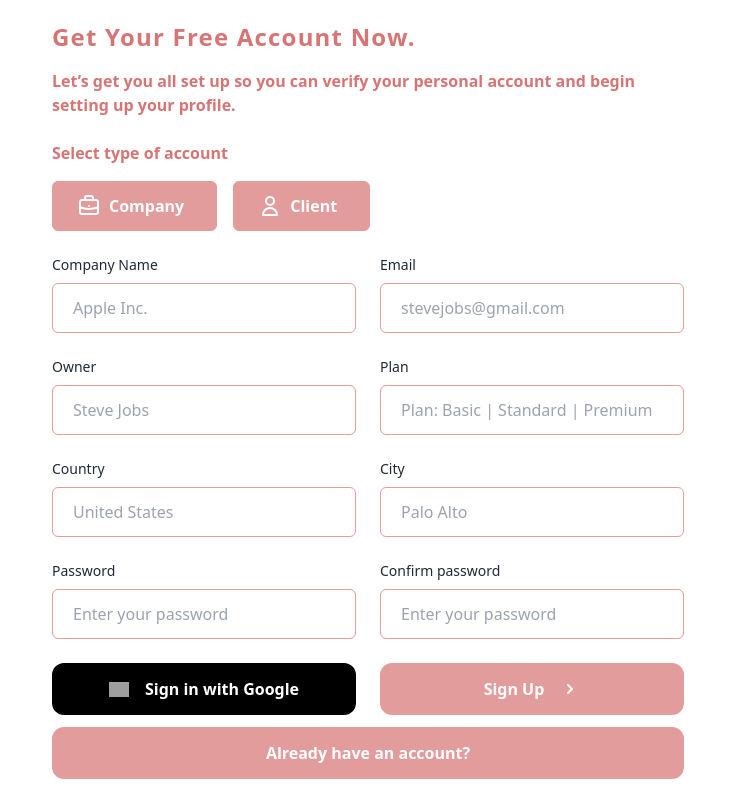
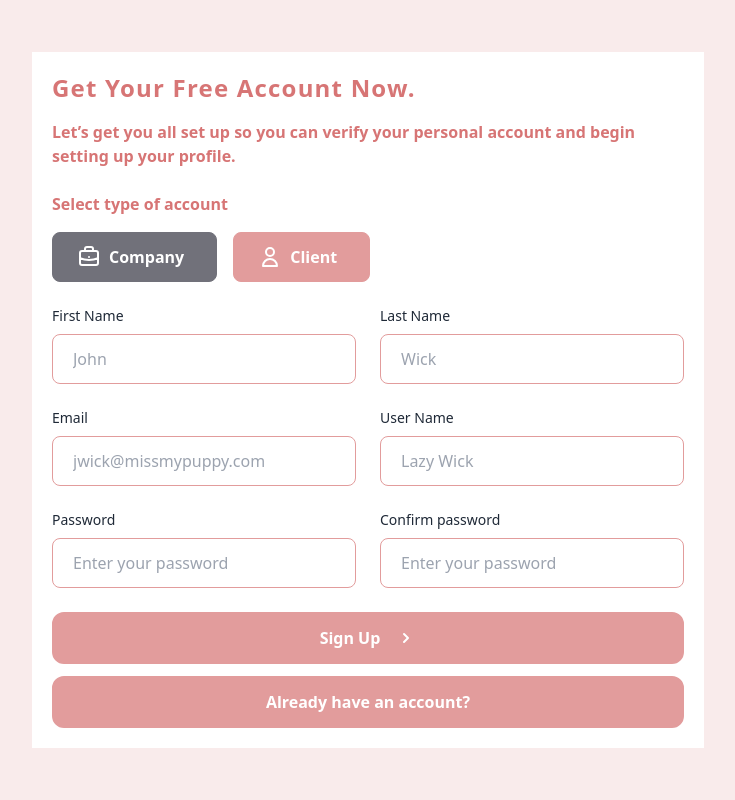
Before and after one commit to SamuelRnn/lazy-buy, a Next.js app: page /signup in a window 1280 px wide. Shown: the whole page, without its empty margins (528-1263 px from the left). Built offline with nearby package versions, Linux system fonts and the light colour scheme; grey boxes are pictures that could not be loaded.

Commit message:
mod(signUp & signCompany): finished styles

```diff
--- a/components/signCompany.jsx
+++ b/components/signCompany.jsx
@@ -2,6 +2,7 @@ import AnimatedLogo from "../components/AnimatedLogo";
 import Link from "next/link";
 import Image from "next/image";
 import { motion, AnimatePresence } from "framer-motion";
+import { Listbox } from "@headlessui/react";
 
 const SignupCompany = ({ typeAccount, setTypeAccount }) => {
   async function handleSignUp(e) {
@@ -22,7 +23,10 @@ const SignupCompany = ({ typeAccount, setTypeAccount }) => {
   const handleClick = () => {
     !typeAccount.company && setTypeAccount({ client: false, company: true });
     !typeAccount.client && setTypeAccount({ client: true, company: false });
+    !typeAccount.active && setTypeAccount({ active: true });
   };
+
+
 
   return (
     <AnimatePresence>
@@ -33,17 +37,17 @@ const SignupCompany = ({ typeAccount, setTypeAccount }) => {
         >
           <section className="bg-gradient-to-t to-zinc-100 from-fondo-200">
             <div className="flex justify-center min-h-screen">
-              <div className="hidden lg:flex lg:w-2/5 justify-center items-center">
+              <div className="hidden lg:flex lg:w-2/4 justify-center items-center p-">
                 <AnimatedLogo />
               </div>
 
               <div
-                className="flex items-center w-full max-w-3xl  mx-auto lg:px-12 lg:w-3/5"
+                className="flex items-center w-full max-w-3xl mx-auto lg:px-2 lg:w-3/5 bg-white"
                 id="signup_div"
               >
                 <div className="w-fullbg-gradient-to-t to-zinc-400 from-fondo-200 p-5">
                   <h1 className="text-2xl font-bold tracking-wider text-zinc-700 capitalize">
-                    Get your free account now.
+                    Become a lazy-seller and grow your business
                   </h1>
 
                   <p className="mt-4 text-zinc-500 font-bold">
@@ -59,7 +63,7 @@ const SignupCompany = ({ typeAccount, setTypeAccount }) => {
                     <div className="mt-3 md:flex md:items-center md:-mx-2">
                       <button
                         disabled={typeAccount.company ? true : null}
-                        className="mt-1 flex justify-center w-full px-6 py-3 text-zinc-100 font-bold bg-zinc-400 active:bg-gradient-to-tl active:to-zinc-400 active:from-fondo-200 border-fondo-200 rounded-md md:w-auto md:mx-2 focus:outline-none"
+                        className="border mt-1 flex justify-center w-full px-6 py-3 text-zinc-100 font-bold border-zinc-500 bg-zinc-500 rounded-md md:w-auto md:mx-2"
                         onClick={handleClick}
                       >
                         <svg
@@ -81,7 +85,7 @@ const SignupCompany = ({ typeAccount, setTypeAccount }) => {
                       </button>
 
                       <button
-                        className="mt-1 flex justify-center w-full px-6 py-3 text-zinc-100 font-bold bg-zinc-400 hover:bg-gradient-to-tl hover:to-zinc-400 hover:from-fondo-200 border-fondo-200 rounded-md md:w-auto md:mx-2 focus:outline-none"
+                        className="mt-1 flex justify-center w-full px-6 py-3 text-zinc-100 font-bold bg-fondo-200 hover:border-zinc-500 hover:text-fondo-200 transition-all hover:bg-white border border-zinc-500 rounded-md md:w-auto md:mx-2 focus:outline-none"
                         onClick={handleClick}
                       >
                         <svg
@@ -108,7 +112,7 @@ const SignupCompany = ({ typeAccount, setTypeAccount }) => {
                     className="grid grid-cols-1 gap-6 mt-6 md:grid-cols-2"
                     onSubmit={handleSignUp}
                   >
-                    <div>
+                    <div className="col-span-2">
                       <label className="block mb-2 text-sm text-gray-800">
                         Company Name
                       </label>
@@ -116,7 +120,7 @@ const SignupCompany = ({ typeAccount, setTypeAccount }) => {
                         name="name"
                         type="text"
                         placeholder="Apple Inc."
-                        className="block w-full px-5 py-3 mt-2 text-gray-700 placeholder-gray-400 bg-white border border-fondo-200 rounded-md focus:border-zinc-700 dark:focus:border-zinc-700 focus:ring-zinc-700 focus:outline-none focus:ring focus:ring-opacity-40"
+                        className="block w-full px-5 py-3 mt-2 text-gray-700 placeholder-gray-400 bg-white border border-zinc-500 rounded-lg focus:outline-none col-span-3"
                       />
                     </div>
 
@@ -128,7 +132,7 @@ const SignupCompany = ({ typeAccount, setTypeAccount }) => {
                         name="email"
                         type="email"
                         placeholder="stevejobs@gmail.com"
-                        className="block w-full px-5 py-3 mt-2 text-gray-700 placeholder-gray-400 bg-white border border-fondo-200 rounded-md focus:border-zinc-700 dark:focus:border-zinc-700 focus:ring-zinc-700 focus:outline-none focus:ring focus:ring-opacity-40"
+                        className="block w-full px-5 py-3 mt-2 text-gray-700 placeholder-gray-400 bg-white border border-zinc-500 rounded-lg focus:outline-none"
                       />
                     </div>
 
@@ -140,19 +144,7 @@ const SignupCompany = ({ typeAccount, setTypeAccount }) => {
                         name="owner"
                         type="text"
                         placeholder="Steve Jobs"
-                        className="block w-full px-5 py-3 mt-2 text-gray-700 placeholder-gray-400 bg-white border border-fondo-200 rounded-md focus:border-zinc-700 dark:focus:border-zinc-700 focus:ring-zinc-700 focus:outline-none focus:ring focus:ring-opacity-40"
-                      />
-                    </div>
-
-                    <div>
-                      <label className="block mb-2 text-sm text-gray-800">
-                        Plan
-                      </label>
-                      <input
-                        name="plan"
-                        type="text"
-                        placeholder="Plan: Basic | Standard | Premium"
-                        className="block w-full px-5 py-3 mt-2 text-gray-700 placeholder-gray-400 bg-white border border-fondo-200 rounded-md focus:border-zinc-700 dark:focus:border-zinc-700 focus:ring-zinc-700 focus:outline-none focus:ring focus:ring-opacity-40"
+                        className="block w-full px-5 py-3 mt-2 text-gray-700 placeholder-gray-400 bg-white border border-zinc-500 rounded-lg focus:outline-none"
                       />
                     </div>
                     <div>
@@ -163,7 +155,7 @@ const SignupCompany = ({ typeAccount, setTypeAccount }) => {
                         name="country"
                         type="text"
                         placeholder="United States"
-                        className="block w-full px-5 py-3 mt-2 text-gray-700 placeholder-gray-400 bg-white border border-fondo-200 rounded-md focus:border-zinc-700 dark:focus:border-zinc-700 focus:ring-zinc-700 focus:outline-none focus:ring focus:ring-opacity-40"
+                        className="block w-full px-5 py-3 mt-2 text-gray-700 placeholder-gray-400 bg-white border border-zinc-500 rounded-lg focus:outline-none"
                       />
                     </div>
                     <div>
@@ -174,7 +166,7 @@ const SignupCompany = ({ typeAccount, setTypeAccount }) => {
                         name="city"
                         type="text"
                         placeholder="Palo Alto"
-                        className="block w-full px-5 py-3 mt-2 text-gray-700 placeholder-gray-400 bg-white border border-fondo-200 rounded-md focus:border-zinc-700 dark:focus:border-zinc-700 focus:ring-zinc-700 focus:outline-none focus:ring focus:ring-opacity-40"
+                        className="block w-full px-5 py-3 mt-2 text-gray-700 placeholder-gray-400 bg-white border border-zinc-500 rounded-lg focus:outline-none"
                       />
                     </div>
 
@@ -186,9 +178,10 @@ const SignupCompany = ({ typeAccount, setTypeAccount }) => {
                         name="password"
                         type="password"
                         placeholder="Enter your password"
-                        className="border-fondo-200 block w-full px-5 py-3 mt-2 text-gray-700 placeholder-gray-400 bg-white border rounded-md focus:border-zinc-700 dark:focus:border-zinc-700 focus:ring-zinc-700 focus:outline-none focus:ring focus:ring-opacity-40"
+                        className="block w-full px-5 py-3 mt-2 text-gray-700 placeholder-gray-400 bg-white border border-zinc-500 rounded-lg focus:outline-none"
                       />
                     </div>
+
 
                     <div>
                       <label className="block mb-2 text-sm text-gray-800">
@@ -197,11 +190,11 @@ const SignupCompany = ({ typeAccount, setTypeAccount }) => {
                       <input
                         type="password"
                         placeholder="Enter your password"
-                        className="block w-full px-5 py-3 mt-2 text-gray-700 placeholder-gray-400 bg-white border border-fondo-200 rounded-md focus:border-zinc-700 dark:focus:border-zinc-700 focus:ring-zinc-700 focus:outline-none focus:ring focus:ring-opacity-40"
+                        className="block w-full px-5 py-3 mt-2 text-gray-700 placeholder-gray-400 bg-white border border-zinc-500 rounded-lg focus:outline-none"
                       />
                     </div>
-                    <button
-                      className="hover:text-black hover:bg-white text-white font-semibold flex rounded-xl border-2 p-3 border-black items-center justify-center gap-4 ease-in-out transition-all bg-black"
+                    {/* <button
+                      className="hover:text-black hover:bg-white text-white font-semibold flex rounded-xl border-2 p-3 border-black items-center justify-center w-full gap-4 ease-in-out transition-all bg-black"
                       type="submit"
                     >
                       <Image
@@ -211,8 +204,8 @@ const SignupCompany = ({ typeAccount, setTypeAccount }) => {
                         alt="Google"
                       />
                       Sign in with Google
-                    </button>
-                    <button className="hover:text-fondo-300 hover:bg-white text-white font-semibold flex rounded-xl border-2 p-3 border-fondo-200 items-center justify-center gap-4 ease-in-out transition-all bg-fondo-200">
+                    </button> */}
+                    <button className="hover:text-zinc-700 hover:bg-zinc-300 hover:border-zinc-300 text-zinc-100 font-semibold flex rounded-xl border-2 p-3 border-zinc-500 items-center justify-center gap-4 ease-in-out transition-all bg-zinc-500 col-span-2">
                       <span>Sign Up </span>
 
                       <svg
@@ -231,7 +224,7 @@ const SignupCompany = ({ typeAccount, setTypeAccount }) => {
                   </form>
                   <div>
                     <Link
-                      className="hover:text-fondo-300 mt-3 hover:bg-white text-white font-semibold flex rounded-xl border-2 py-3 border-fondo-200 items-center justify-center gap-4ease-in-out transition-all bg-fondo-200"
+                      className="hover:text-zinc-700 mt-3 hover:bg-zinc-300 hover:border-zinc-300 text-zinc-100 font-semibold flex rounded-xl border-2 py-3 border-zinc-500 items-center justify-center gap-4ease-in-out transition-all bg-zinc-500"
                       href="./login"
                     >
                       Already have an account?
--- a/pages/signup.jsx
+++ b/pages/signup.jsx
@@ -13,7 +13,7 @@ const Signup = () => {
   const [typeAccount, setTypeAccount] = useState({
     client: true,
     company: false,
-    // active: false
+    active: false,
   });
 
   const formik = useFormik({
@@ -64,7 +64,7 @@ const Signup = () => {
               initial={{ x: 200, opacity: 0 }}
               animate={{ x: 0, opacity: 1 }}
             >
-              <section className="bg-white">
+              <section className="bg-fondo-50">
                 <div className="flex justify-center min-h-screen">
                   <div className="hidden lg:flex lg:w-2/5 justify-center items-center">
                     <AnimatedLogo />
@@ -91,7 +91,8 @@ const Signup = () => {
                         {/* login type buttons */}
                         <div className="mt-3 md:flex md:items-center md:-mx-2">
                           <button
-                            className="mt-1 flex justify-center w-full px-6 py-3 text-white font-bold bg-fondo-200 hover:bg-white hover:text-fondo-400 border border-fondo-200 transition-all rounded-md md:w-auto md:mx-2 focus:outline-none"
+                            disabled={typeAccount.company ? true : null}
+                            className="mt-1 flex justify-center w-full px-6 py-3 text-white font-bold bg-zinc-500 hover:bg-zinc-300 hover:text-zinc-500 hover:border-zinc-300 border border-zinc-500 transition-all rounded-lg md:w-auto md:mx-2 focus:outline-none"
                             onClick={handleClick}
                           >
                             <svg
@@ -113,7 +114,8 @@ const Signup = () => {
                           </button>
 
                           <button
-                            className="mt-1 flex justify-center w-full px-6 py-3 text-white font-bold bg-fondo-200 hover:bg-white hover:text-fondo-400 border border-fondo-200 transition-all rounded-md md:w-auto md:mx-2 focus:outline-none"
+                            disabled={typeAccount.client ? true : null}
+                            className="mt-1 flex justify-center w-full px-6 py-3 text-white font-bold bg-fondo-200 hover:bg-fondo-100 hover:text-white hover:border-fondo-200 border border-fondo-200 transition-all rounded-lg md:w-auto md:mx-2 focus:outline-none"
                             onClick={handleClick}
                           >
                             <svg
@@ -135,21 +137,33 @@ const Signup = () => {
                           </button>
                         </div>
                       </div>
-
                       <form
-                        className="grid grid-cols-1 gap-6 mt-6 md:grid-cols-2"
+                        className="grid grid-cols-2 gap-6 mt-6 md:grid-cols-2"
                         onSubmit={formik.handleSubmit}
                       >
                         <div>
                           <label className="block mb-2 text-sm text-gray-800">
-                            Company Name
+                            First Name
                           </label>
                           <input
                             name="name"
                             type="text"
-                            placeholder="Apple Inc."
-                            className="block w-full px-5 py-3 mt-2 text-gray-700 placeholder-gray-400 bg-white border border-fondo-200 rounded-md focus:border-zinc-700 dark:focus:border-zinc-700 focus:ring-zinc-700 focus:outline-none focus:ring focus:ring-opacity-40"
+                            placeholder="John"
+                            className="block w-full px-5 py-3 mt-2 text-gray-700 placeholder-gray-400 bg-white border border-fondo-200 rounded-lg focus:outline-none"
                             {...formik.getFieldProps("name")}
+                          />
+                        </div>
+
+                        <div>
+                          <label className="block mb-2 text-sm text-gray-800">
+                            Last Name
+                          </label>
+                          <input
+                            name="lastname"
+                            type="text"
+                            placeholder="Wick"
+                            className="block w-full px-5 py-3 mt-2 text-gray-700 placeholder-gray-400 bg-white border border-fondo-200 rounded-lg focus:outline-none"
+                            {...formik.getFieldProps("email")}
                           />
                         </div>
 
@@ -160,59 +174,22 @@ const Signup = () => {
                           <input
                             name="email"
                             type="email"
-                            placeholder="stevejobs@gmail.com"
-                            className="block w-full px-5 py-3 mt-2 text-gray-700 placeholder-gray-400 bg-white border border-fondo-200 rounded-md focus:border-zinc-700 dark:focus:border-zinc-700 focus:ring-zinc-700 focus:outline-none focus:ring focus:ring-opacity-40"
-                            {...formik.getFieldProps("email")}
-                          />
-                        </div>
-
-                        <div>
-                          <label className="block mb-2 text-sm text-gray-800">
-                            Owner
-                          </label>
-                          <input
-                            name="owner"
-                            type="text"
-                            placeholder="Steve Jobs"
-                            className="block w-full px-5 py-3 mt-2 text-gray-700 placeholder-gray-400 bg-white border border-fondo-200 rounded-md focus:border-zinc-700 dark:focus:border-zinc-700 focus:ring-zinc-700 focus:outline-none focus:ring focus:ring-opacity-40"
+                            placeholder="jwick@missmypuppy.com"
+                            className="block w-full px-5 py-3 mt-2 text-gray-700 placeholder-gray-400 bg-white border border-fondo-200 rounded-lg focus:outline-none"
                             {...formik.getFieldProps("owner")}
                           />
                         </div>
 
                         <div>
                           <label className="block mb-2 text-sm text-gray-800">
-                            Plan
+                            User Name
                           </label>
                           <input
-                            name="plan"
+                            name="username"
                             type="text"
-                            placeholder="Plan: Basic | Standard | Premium"
-                            className="block w-full px-5 py-3 mt-2 text-gray-700 placeholder-gray-400 bg-white border border-fondo-200 rounded-md focus:border-zinc-700 dark:focus:border-zinc-700 focus:ring-zinc-700 focus:outline-none focus:ring focus:ring-opacity-40"
+                            placeholder="Lazy Wick"
+                            className="block w-full px-5 py-3 mt-2 text-gray-700 placeholder-gray-400 bg-white border border-fondo-200 rounded-lg focus:outline-none"
                             {...formik.getFieldProps("plan")}
-                          />
-                        </div>
-                        <div>
-                          <label className="block mb-2 text-sm text-gray-800">
-                            Country
-                          </label>
-                          <input
-                            name="country"
-                            type="text"
-                            placeholder="United States"
-                            className="block w-full px-5 py-3 mt-2 text-gray-700 placeholder-gray-400 bg-white border border-fondo-200 rounded-md focus:border-zinc-700 dark:focus:border-zinc-700 focus:ring-zinc-700 focus:outline-none focus:ring focus:ring-opacity-40"
-                            {...formik.getFieldProps("country")}
-                          />
-                        </div>
-                        <div>
-                          <label className="block mb-2 text-sm text-gray-800">
-                            City
-                          </label>
-                          <input
-                            name="city"
-                            type="text"
-                            placeholder="Palo Alto"
-                            className="block w-full px-5 py-3 mt-2 text-gray-700 placeholder-gray-400 bg-white border border-fondo-200 rounded-md focus:border-zinc-700 dark:focus:border-zinc-700 focus:ring-zinc-700 focus:outline-none focus:ring focus:ring-opacity-40"
-                            {...formik.getFieldProps("city")}
                           />
                         </div>
 
@@ -224,7 +201,7 @@ const Signup = () => {
                             name="password"
                             type="password"
                             placeholder="Enter your password"
-                            className="border-fondo-200 block w-full px-5 py-3 mt-2 text-gray-700 placeholder-gray-400 bg-white border rounded-md focus:border-zinc-700 dark:focus:border-zinc-700 focus:ring-zinc-700 focus:outline-none focus:ring focus:ring-opacity-40"
+                            className="block w-full px-5 py-3 mt-2 text-gray-700 placeholder-gray-400 bg-white border border-fondo-200 rounded-lg focus:outline-none"
                             {...formik.getFieldProps("password")}
                           />
                         </div>
@@ -236,11 +213,11 @@ const Signup = () => {
                           <input
                             type="password"
                             placeholder="Enter your password"
-                            className="block w-full px-5 py-3 mt-2 text-gray-700 placeholder-gray-400 bg-white border border-fondo-200 rounded-md focus:border-zinc-700 dark:focus:border-zinc-700 focus:ring-zinc-700 focus:outline-none focus:ring focus:ring-opacity-40"
+                            className="block w-full px-5 py-3 mt-2 text-gray-700 placeholder-gray-400 bg-white border border-fondo-200 rounded-lg focus:outline-none"
                             {...formik.getFieldProps("cpassword")}
                           />
                         </div>
-                        <button
+                        {/* <button
                           className="hover:text-black hover:bg-white text-white font-semibold flex rounded-xl border-2 p-3 border-black items-center justify-center gap-4 ease-in-out transition-all bg-black"
                           type="submit"
                         >
@@ -251,8 +228,8 @@ const Signup = () => {
                             alt="Google"
                           />
                           Sign in with Google
-                        </button>
-                        <button className="hover:text-fondo-300 hover:bg-white text-white font-semibold flex rounded-xl border-2 p-3 border-fondo-200 items-center justify-center gap-4 ease-in-out transition-all bg-fondo-200">
+                        </button> */}
+                        <button className="hover:text-fondo-300 hover:bg-fondo-50 text-white font-semibold flex rounded-xl border-2 p-3 border-fondo-200 items-center justify-center gap-4 ease-in-out transition-all bg-fondo-200 col-span-2">
                           <span>Sign Up </span>
 
                           <svg
@@ -271,7 +248,7 @@ const Signup = () => {
                       </form>
                       <div>
                         <Link
-                          className="hover:text-fondo-300 mt-3 hover:bg-white text-white font-semibold flex rounded-xl border-2 py-3 border-fondo-200 items-center justify-center gap-4ease-in-out transition-all bg-fondo-200"
+                          className="hover:text-fondo-300 mt-3 hover:bg-fondo-50 text-white font-semibold flex rounded-xl border-2 py-3 border-fondo-200 items-center justify-center gap-4ease-in-out transition-all bg-fondo-200"
                           href="./login"
                         >
                           Already have an account?
```
